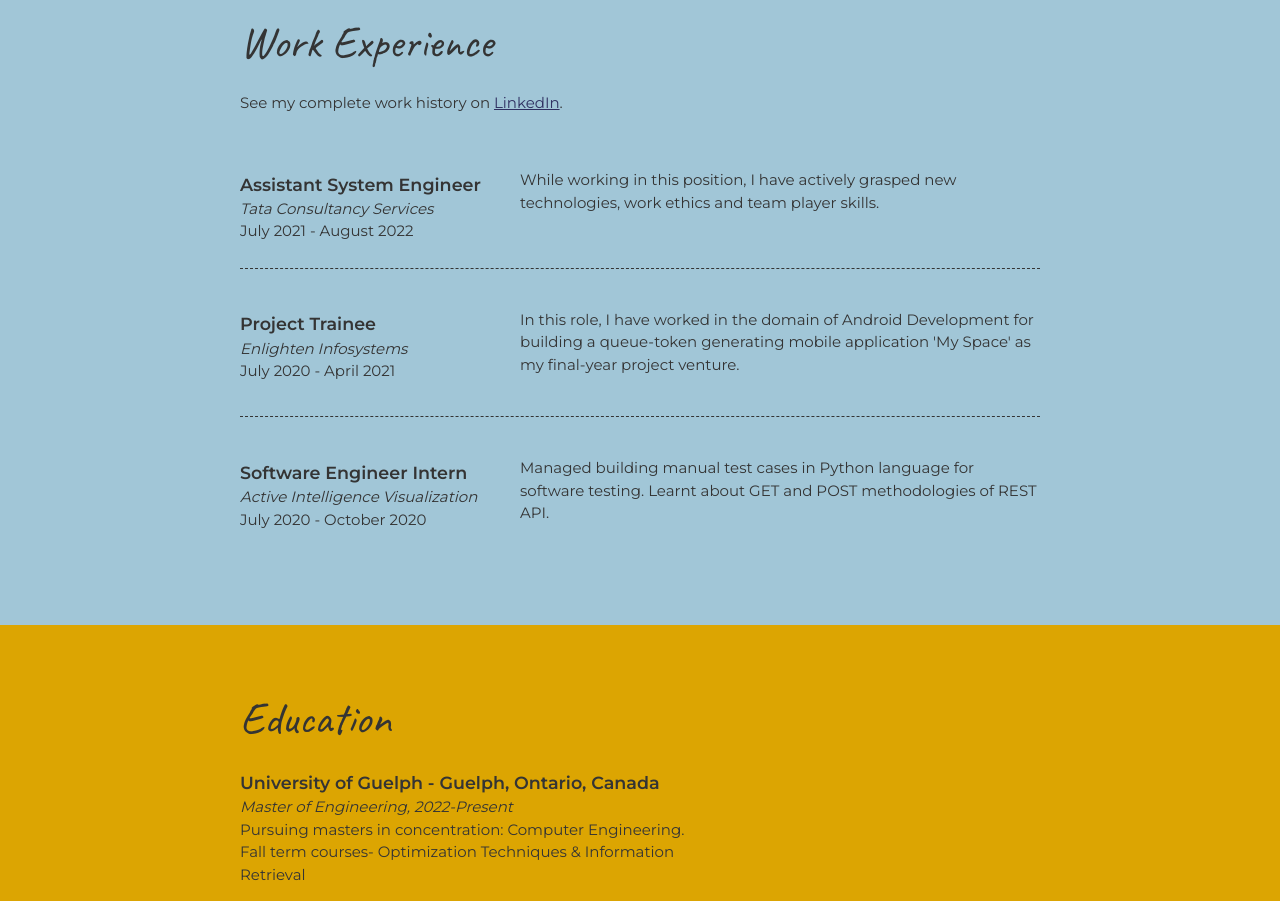
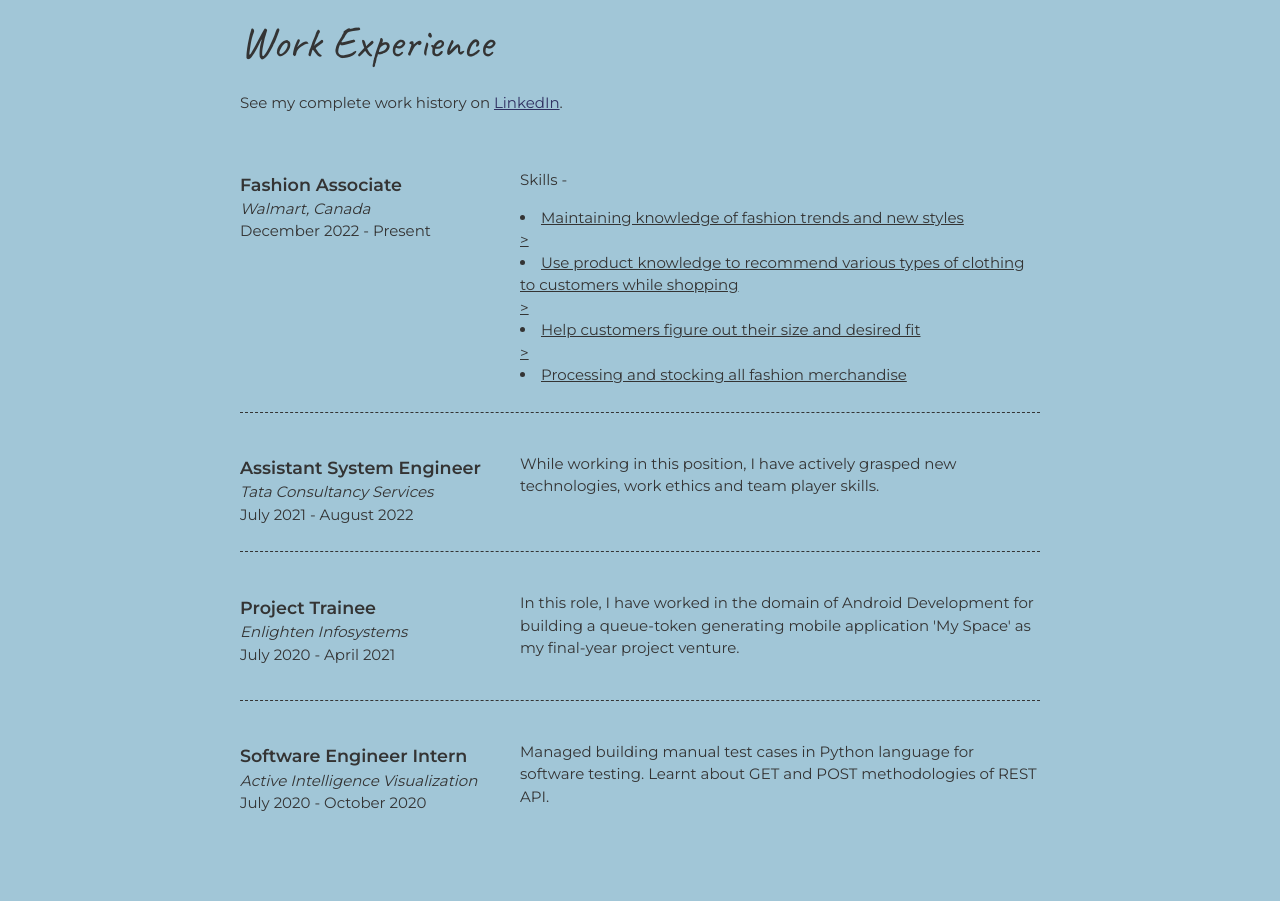
Before and after one commit to khushali19/portfolio, a plain HTML site: page index.html in a window 1280 px wide. Shown: the part 1780-2681 px from the top of the page. Drawn offline with Linux system fonts and the light colour scheme.

Commit message:
Update index.html

```diff
--- a/index.html
+++ b/index.html
@@ -74,6 +74,25 @@
         <div class="content-wrap divider">
           <h2>Work Experience</h2>
           <p>See my complete work history on <a style="color:#2F3061;" href="https://www.linkedin.com/in/khushali-mehta-1019/">LinkedIn</a>.</p>
+
+
+          <section class="job-item">
+            <div class="job-details">
+              <h3>Fashion Associate</h3>
+              <p>Walmart, Canada</p>
+              <p>December 2022 - Present</p>
+            </div>
+            <div class="job-summary">
+              <p> Skills - </p>
+              <u>
+                <li>  Maintaining knowledge of fashion trends and new styles </li>
+>               <li>  Use product knowledge to recommend various types of clothing to customers while shopping </li>
+>               <li>  Help customers figure out their size and desired fit </li>
+>               <li>  Processing and stocking all fashion merchandise </li>
+              </u>
+            </div>
+          </section>
+
 
           <!-- Job 1 -->
           <section class="job-item">
```
